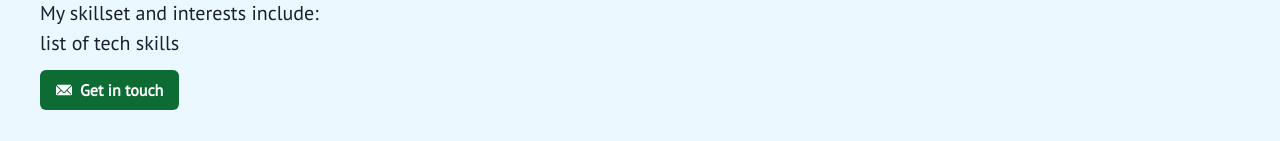
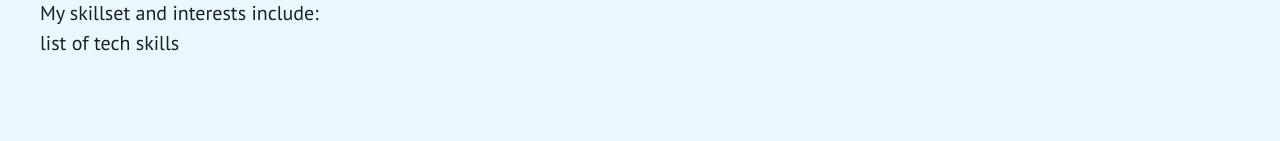
Before and after one commit to nefejames/my-portfolio-v3, a Next.js app: page / in a window 1280 px wide. Shown: the part 327-468 px from the top of the page. Built offline with nearby package versions, Linux system fonts and the light colour scheme.

Commit message:
removed email cta button, added email icon

```diff
--- a/components/BlogCard.js
+++ b/components/BlogCard.js
@@ -1,6 +1,5 @@
 import { Box, Heading, Text } from "@chakra-ui/react";
 import Link from "next/link";
-import Image from "next/image";
 
 export default function BlogCard() {
   return (
--- a/sections/About.js
+++ b/sections/About.js
@@ -1,4 +1,4 @@
-import { Box, Heading, Text, Button, Stack } from "@chakra-ui/react";
+import { Box, Heading, Text, Stack } from "@chakra-ui/react";
 import { EmailIcon, Icon } from "@chakra-ui/icons";
 import { FaGithub, FaTwitter, FaLinkedin } from "react-icons/fa";
 import { CustomLink } from "../components/index";
@@ -43,16 +43,6 @@ export default function About() {
           </Box>
         </Box>
       </Stack>
-
-      <Button
-        leftIcon={<EmailIcon />}
-        colorScheme="blue"
-        variant="solid"
-        marginTop={3}
-        background="whatsapp.700"
-      >
-        Get in touch
-      </Button>
     </Box>
   );
 }
```
